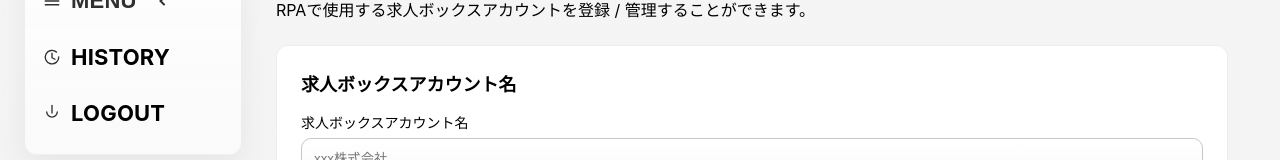
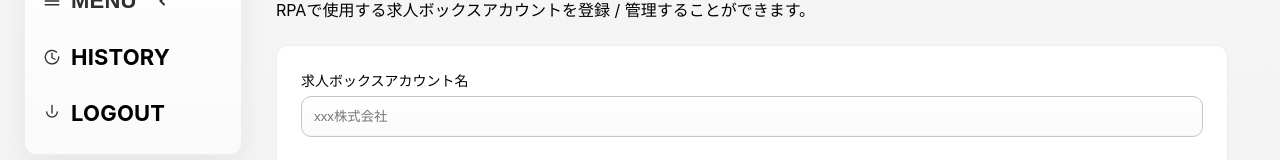
Before and after one commit to wangxiyue711/SMS_RPA_JOBBOX, a Next.js app: page /rpa-settings in a window 1280 px wide. Shown: the part 170-330 px from the top of the page. Built offline with nearby package versions, Linux system fonts and the light colour scheme; no server answers.

Commit message:
删除求人ボックスアカウント名标题--h3

```diff
--- a/app/rpa-settings/page.tsx
+++ b/app/rpa-settings/page.tsx
@@ -163,16 +163,7 @@
           marginBottom: 32,
         }}
       >
-        <h3
-          style={{
-            fontSize: 18,
-            fontWeight: 700,
-            marginBottom: 16,
-            marginTop: 0,
-          }}
-        >
-          求人ボックスアカウント名
-        </h3>
+
 
         <form onSubmit={handleSave} autoComplete="off">
           {/* Hidden fields to trap browser autofill (do not remove) */}
```
